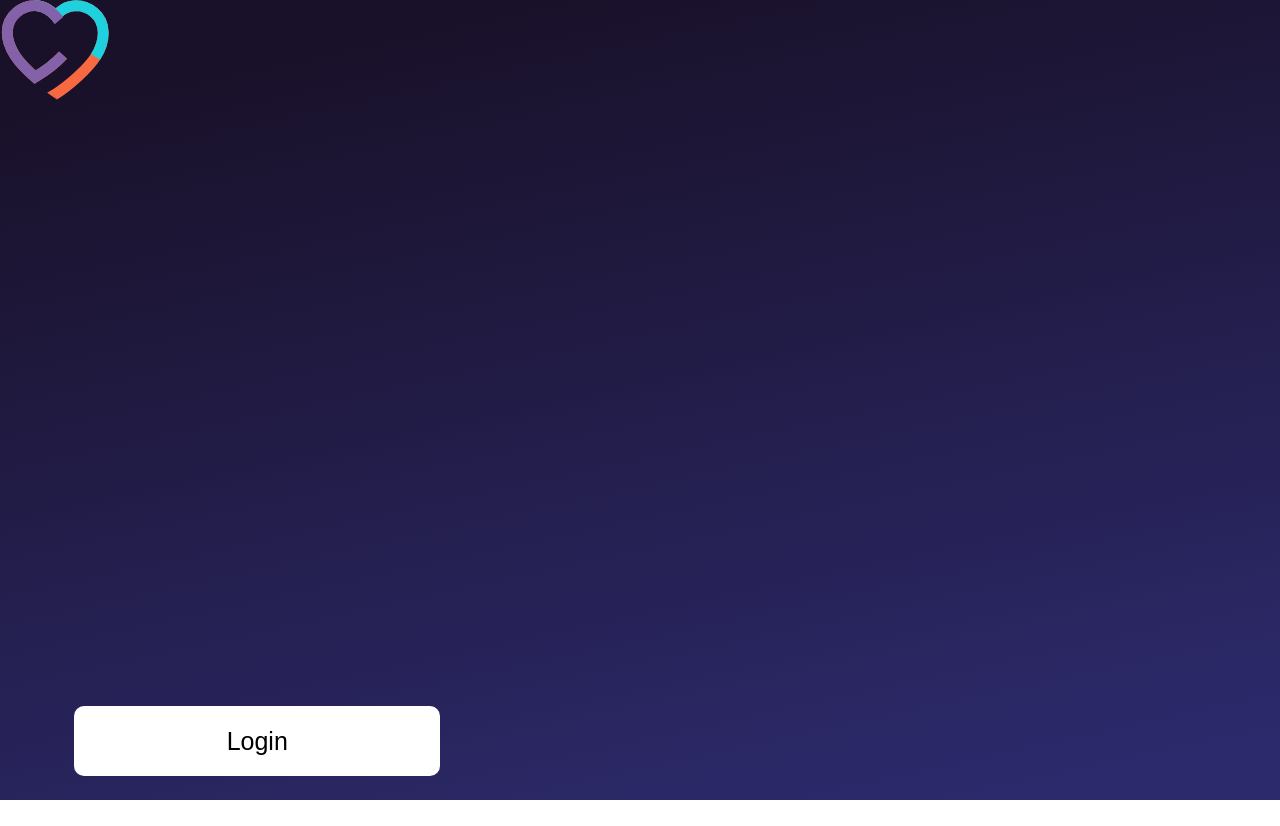
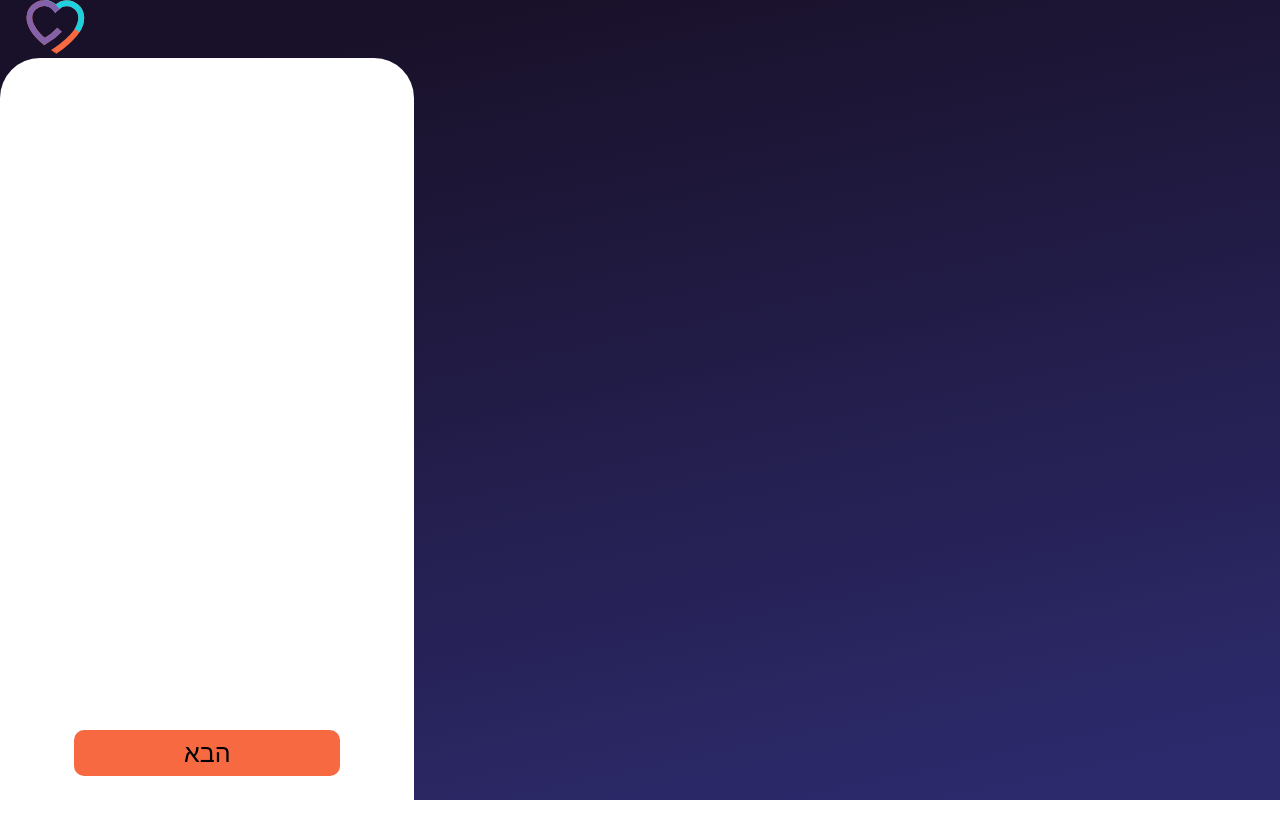
Before and after one commit to ChaimBaror/Project-HUGS, a React (Create React App) app in the folder packages/client/: page / in a window 1280 px wide. Before the commit the page ends 800 px from the top, so only its background shows below. Built offline with nearby package versions, Linux system fonts and the light colour scheme.

Commit message:
Not complete

```diff
--- /dev/null
+++ b/packages/client/src/components/FirstScreen.tsx
@@ -0,0 +1,58 @@
+import React, { Component } from 'react';
+import { COLORS } from "./Colors.js";
+import { makeStyles } from "@material-ui/core/styles";
+import HugsLogo from "./HugsLogo";
+import Text from "./Text";
+import RadioButton from "./RadioButton";
+// import ImagePicker from "./ImagePicker";
+import Button from "./Button";
+
+const useStyles = makeStyles({
+    root: {
+        background: COLORS.main_background,
+        height: "100%",
+        width: "100%",
+        position: "absolute",
+    },
+    screenTop: {
+        top:"36.22px",
+        left:"176.01px"
+    },
+    screen: {
+        background: COLORS.white,
+        height: "768px",
+        width: "414px",
+        top : "128px",
+        "border-radius": "40px 40px 0px 0px",
+    },
+
+});
+
+
+const FirstScreen = () => {
+    const classes = useStyles();
+
+    return (
+        <div className={classes.root}>
+            <div className={classes.screenTop}>
+              <HugsLogo width="55.05px" height="53.95px" />
+              {/* <BackArrow  /> */}
+            </div>
+            <div  className={classes.screen}>
+                <Text />
+                <RadioButton />
+                {/* <ImagePicker /> */}
+                <Button
+                    text="הבא"
+                    width="266px"
+                    height="46px"
+                    radius="10px"
+                    background="rgba(247, 105, 64, 1)"
+                />
+            </div>
+        </div>
+    )
+
+}
+
+export default FirstScreen
--- a/packages/client/src/components/Main.tsx
+++ b/packages/client/src/components/Main.tsx
@@ -1,7 +1,7 @@
 import React from "react";
 import { BrowserRouter as Router, Switch, Route } from "react-router-dom";
-import Login from "./Login";
-import Button from "./Button";
+import FirstScreen from "./FirstScreen";
+
 
 
 export default function Main() {
@@ -10,7 +10,7 @@ export default function Main() {
 
       <Switch>
         <Route path="/">
-          <Login />
+          <FirstScreen />
         </Route>
       </Switch>
     </Router>
```
Also changed, not shown: packages/client/src/components/Button.tsx (+4 -4 lines), packages/client/tsconfig.json (line endings or trailing spaces).
